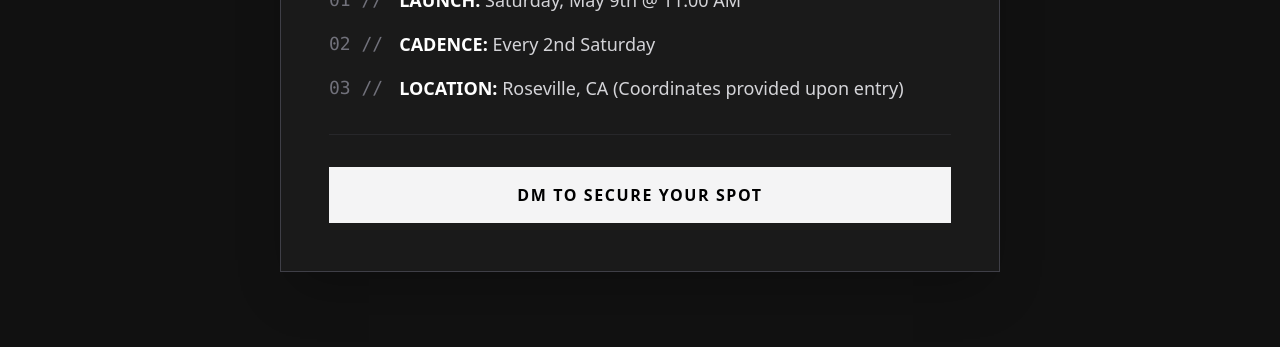
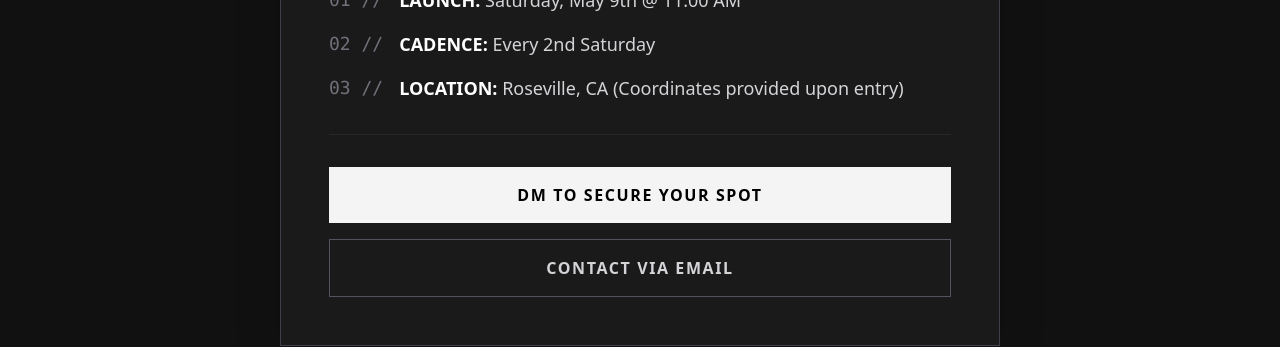
Before and after one commit to umbra-jaco/umbra-movement-lab, a Next.js app: page / in a window 1280 px wide. Shown: the part 1520-1867 px from the top of the page. Built offline with nearby package versions, Linux system fonts and the light colour scheme; no server answers.

Commit message:
Phase 02 completed. Acoustic Node added

```diff
--- a/app/page.tsx
+++ b/app/page.tsx
@@ -71,13 +71,22 @@ export default function FourWeekProgram() {
                         </li>
                     </ul>
 
-                    <div className="pt-8 border-t border-zinc-800">
+                    <div className="pt-8 border-t border-zinc-800 flex flex-col gap-4">
+                        {/* PRIMARY: Instagram DM */}
                         <Link
                             href="https://instagram.com/umbramovement"
                             target="_blank"
                             className="inline-block w-full text-center bg-zinc-100 text-black font-bold uppercase tracking-widest py-4 hover:bg-zinc-300 transition-colors duration-200"
                         >
                             DM to Secure Your Spot
+                        </Link>
+
+                        {/* SECONDARY: Direct Email */}
+                        <Link
+                            href="mailto:intake@umbramovementlab.com?subject=UMBRA%204-Week%20Crucible%20Inquiry"
+                            className="inline-block w-full text-center bg-transparent border border-zinc-600 text-zinc-300 font-bold uppercase tracking-widest py-4 hover:border-zinc-300 hover:text-white transition-all duration-200"
+                        >
+                            Contact via Email
                         </Link>
                     </div>
                 </div>
```
